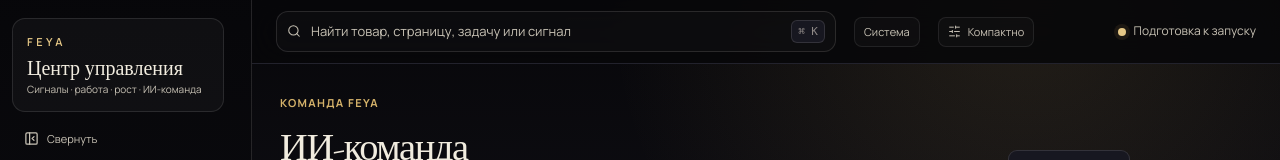
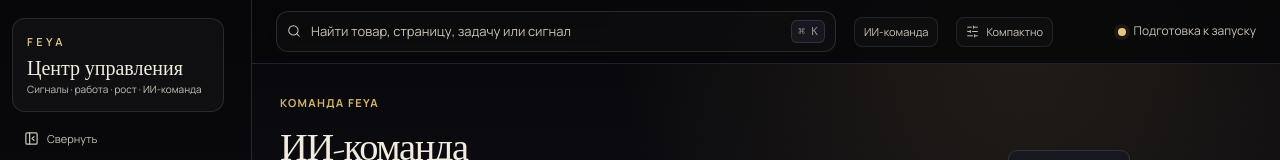
Before and after one commit to THEFEYA/feya-commerce, a Next.js app: page /admin/roles in a window 1280 px wide. Shown: the top 160 px of the page. Built offline with nearby package versions, Linux system fonts and the light colour scheme; no server answers; the database is empty; a web font is replaced by a local one.

Commit message:
ux: show precise agent context in owner topbar

```diff
--- a/components/admin/OwnerShell.tsx
+++ b/components/admin/OwnerShell.tsx
@@ -93,6 +93,34 @@ function ownerArea(pathname: string) {
 }
 
 function currentContext(pathname: string) {
+  const detailed: Array<[string, string]> = [
+    ['/admin/roles', 'ИИ-команда'],
+    ['/admin/system-readiness', 'Готовность системы'],
+    ['/admin/data-health', 'Состояние данных'],
+    ['/admin/data-authority', 'Источники истины'],
+    ['/admin/execution-map', 'Права действий'],
+    ['/admin/executions', 'История выполнения'],
+    ['/admin/incidents', 'Инциденты'],
+    ['/admin/scenario-tests', 'Проверки надёжности'],
+    ['/admin/metrics', 'Метрики'],
+    ['/admin/business-truth', 'Правила бизнеса'],
+    ['/admin/opportunities', 'Возможности'],
+    ['/admin/strategy', 'Стратегия'],
+    ['/admin/experiments', 'Эксперименты'],
+    ['/admin/learning', 'Выводы'],
+    ['/admin/content-qa', 'Контроль качества'],
+    ['/admin/content-briefs', 'Контентные задания'],
+    ['/admin/product-facts-review', 'Факты товара'],
+    ['/admin/seo-keyword-review', 'Проверка ключей'],
+    ['/admin/seo-clusters', 'Группы запросов'],
+    ['/admin/seo-portfolio', 'SEO-страницы'],
+    ['/admin/seo-indexability', 'Индексация'],
+    ['/admin/signals', 'Сигналы'],
+  ];
+
+  const match = detailed.find(([prefix]) => pathname === prefix || pathname.startsWith(`${prefix}/`));
+  if (match) return match[1];
+
   const key = ownerArea(pathname);
   if (key === 'search') return 'Поиск';
   return NAV_ITEMS.find((item) => item.key === key)?.label || 'FEYA';
```
